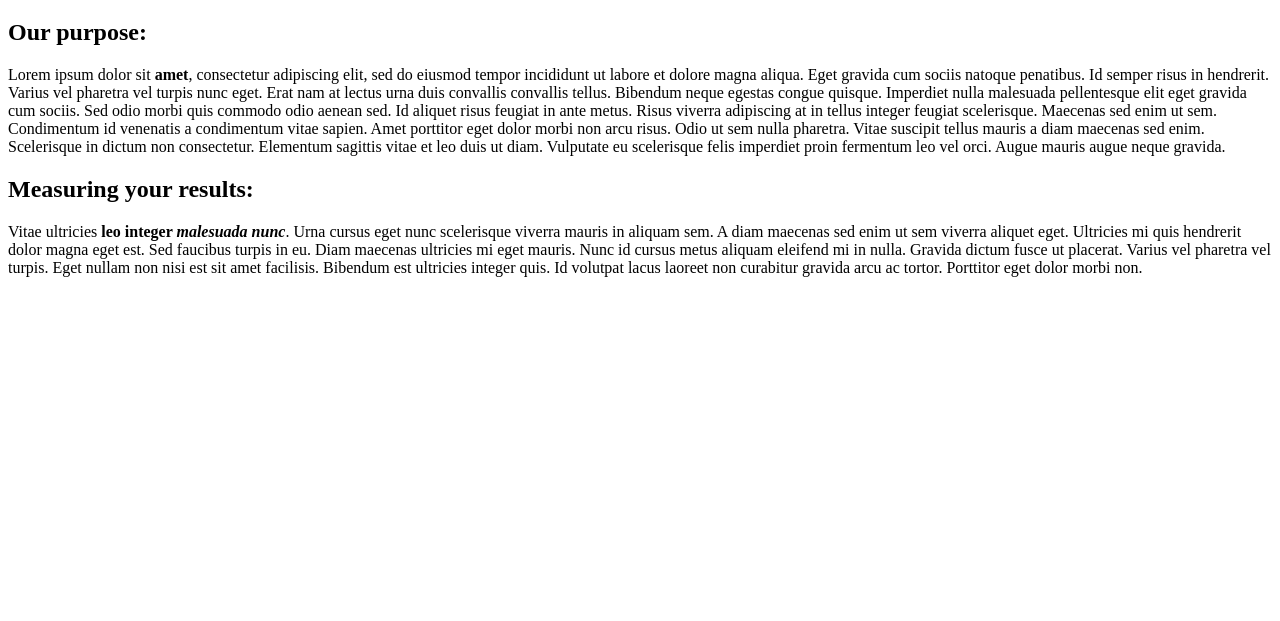
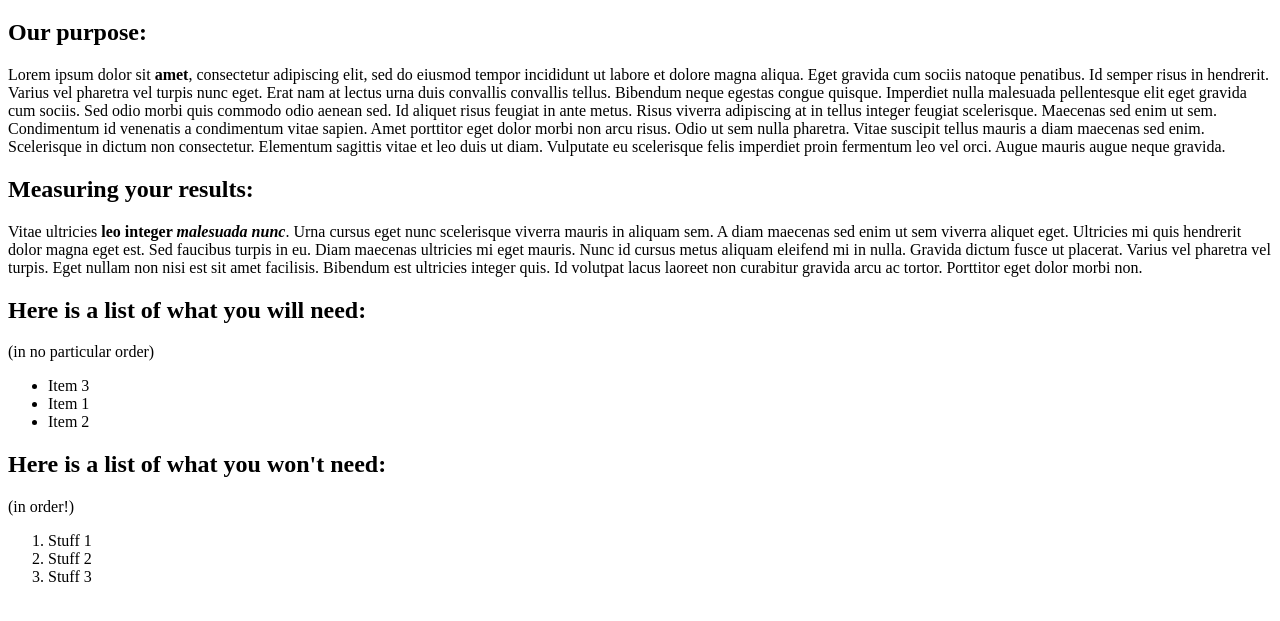
Before and after one commit to Ian-Holton/git_test, a plain HTML site: page html-boilerplate/index.html in a window 1280 px wide. Shown: the part 61-682 px from the top of the page. Drawn offline with Linux system fonts and the light colour scheme.

Commit message:
added lists to the blog.

```diff
--- a/html-boilerplate/index.html
+++ b/html-boilerplate/index.html
@@ -12,6 +12,22 @@
             <p>Lorem ipsum dolor sit <strong>amet</strong>, consectetur adipiscing elit, sed do eiusmod tempor incididunt ut labore et dolore magna aliqua. Eget gravida cum sociis natoque penatibus. Id semper risus in hendrerit. Varius vel pharetra vel turpis nunc eget. Erat nam at lectus urna duis convallis convallis tellus. Bibendum neque egestas congue quisque. Imperdiet nulla malesuada pellentesque elit eget gravida cum sociis. Sed odio morbi quis commodo odio aenean sed. Id aliquet risus feugiat in ante metus. Risus viverra adipiscing at in tellus integer feugiat scelerisque. Maecenas sed enim ut sem. Condimentum id venenatis a condimentum vitae sapien. Amet porttitor eget dolor morbi non arcu risus. Odio ut sem nulla pharetra. Vitae suscipit tellus mauris a diam maecenas sed enim. Scelerisque in dictum non consectetur. Elementum sagittis vitae et leo duis ut diam. Vulputate eu scelerisque felis imperdiet proin fermentum leo vel orci. Augue mauris augue neque gravida.</p>
         <h2>Measuring your results:</h2>
             <p>Vitae ultricies <strong>leo integer <em>malesuada nunc</em></strong>. Urna cursus eget nunc scelerisque viverra mauris in aliquam sem. A diam maecenas sed enim ut sem viverra aliquet eget. Ultricies mi quis hendrerit dolor magna eget est. Sed faucibus turpis in eu. Diam maecenas ultricies mi eget mauris. Nunc id cursus metus aliquam eleifend mi in nulla. Gravida dictum fusce ut placerat. Varius vel pharetra vel turpis. Eget nullam non nisi est sit amet facilisis. Bibendum est ultricies integer quis. Id volutpat lacus laoreet non curabitur gravida arcu ac tortor. Porttitor eget dolor morbi non.</p>
+        <h2>Here is a list of what you will need:</h2>
+            (in no particular order)
+
+            <ul>
+                <li>Item 3</li>
+                <li>Item 1</li>
+                <li>Item 2</li>
+            </ul>
+        <h2>Here is a list of what you won't need:</h2>
+            (in order!)
+
+            <ol>
+                <li>Stuff 1</li>
+                <li>Stuff 2</li>
+                <li>Stuff 3</li>
+            </ol>
 
 </body>
 </html>
```
